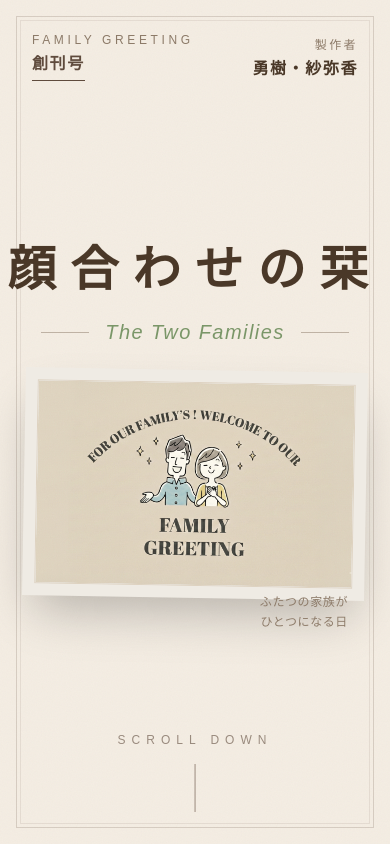
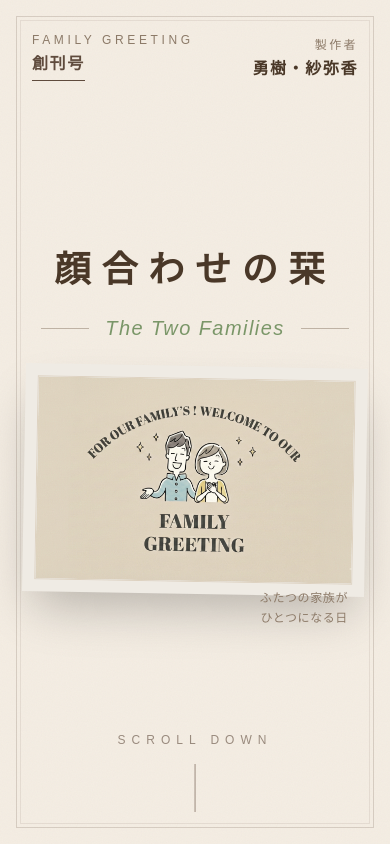
Before and after one commit to ykarmr/family-greeting, a Next.js app: page / in a window 390 px wide. Shown: the top 844 px of the page. Built offline with nearby package versions, Linux system fonts and the light colour scheme; a web font is replaced by a local one.

Commit message:
フォントサイズの修正

```diff
--- a/src/components/CoverSection.tsx
+++ b/src/components/CoverSection.tsx
@@ -48,7 +48,7 @@ export function CoverSection() {
         className={`relative z-10 text-center mb-6 md:mb-10 transition-all duration-1000 ${isInView ? "opacity-100 translate-y-0" : "opacity-0 translate-y-8"}`}
       >
         <h1
-          className="text-5xl md:text-7xl font-bold tracking-[0.3em] text-[var(--color-text-dark)] mb-4"
+          className="text-4xl md:text-7xl font-bold tracking-[0.3em] text-[var(--color-text-dark)] mb-4"
           style={{ fontFamily: "var(--font-yomogi)" }}
         >
           顔合わせの栞
```
